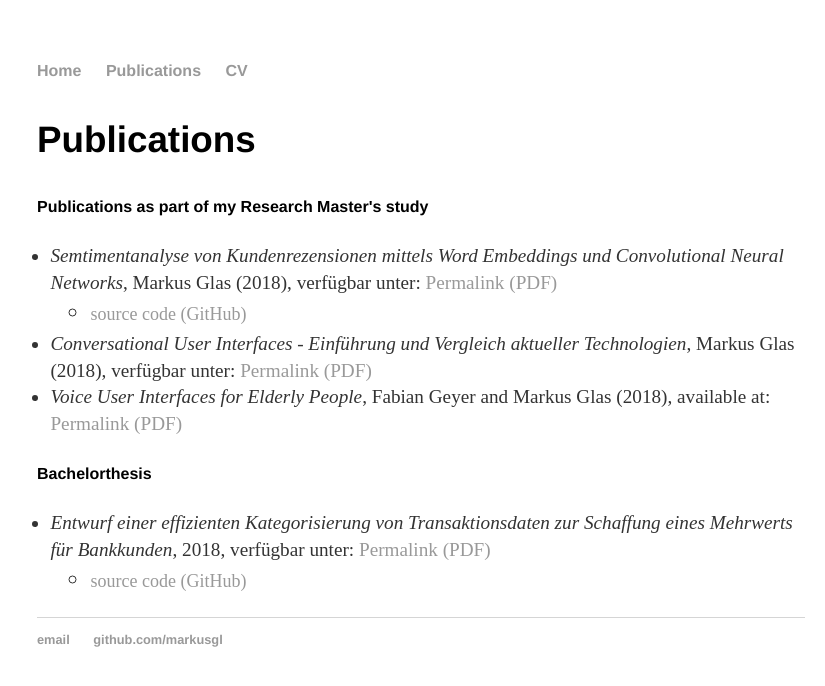
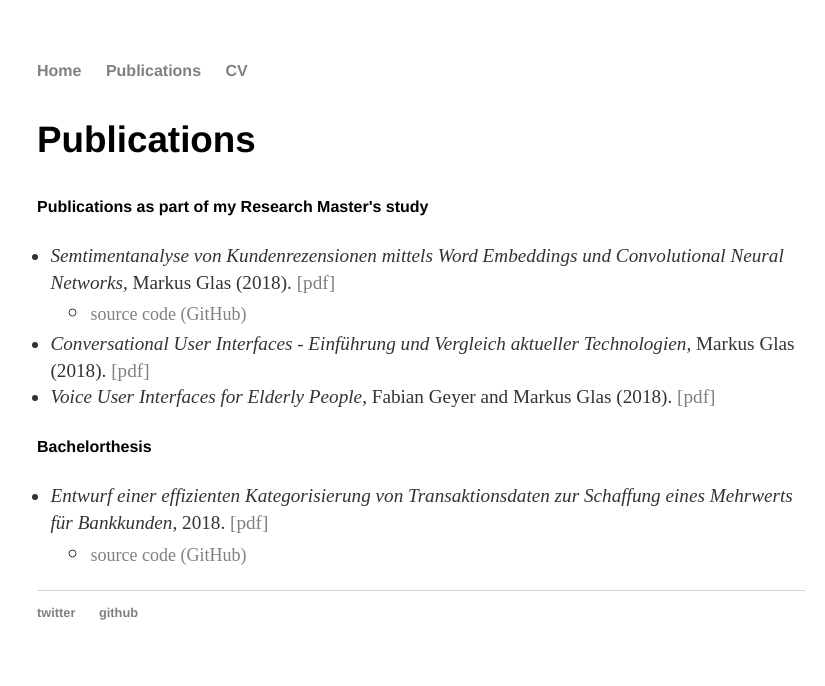
Before and after one commit to markusgl/markusgl.github.io, a Jekyll site: the page built from publications/index.html, in a window 1280 px wide. Shown: the top 686 px of the page, without its empty margins (219-1044 px from the left). Built offline with Jekyll 4.4.1, drawn with Linux system fonts in a browser that asks for light colours.

Commit message:
minor changes

```diff
--- a/_layouts/default.html
+++ b/_layouts/default.html
@@ -23,8 +23,9 @@
 			</div><!-- /.container -->
 			<footer>
 	    		<ul>
-	        		<li><a href="mailto:">email</a></li>
-	        		<li><a target="_blank" href="https://github.com/markusgl">github.com/markusgl</a></li>
+					<!-- <li><a href="mailto:">email</a></li> -->
+					<li><a target="_blank" href="https://twitter.com/markusgl">twitter</a></li>
+	        		<li><a target="_blank" href="https://github.com/markusgl">github</a></li>
 				</ul>
 			</footer>
 		</body>
--- a/css/main.css
+++ b/css/main.css
@@ -1,6 +1,6 @@
 body { margin: 60px auto; word-wrap:break-word; }
 
-a { text-decoration: none; color: #999; }
+a { text-decoration: none; color: #808080; }
 a:hover { text-decoration: underline; }
 
 p, ul { font-size: 1.2em; line-height: 1.4em; color: #333; }
--- a/publications/index.html
+++ b/publications/index.html
@@ -6,17 +6,17 @@ title: Publications
     <p>
         <h5>Publications as part of my Research Master's study</h5>
         <ul class="publ">
-            <li><em>Semtimentanalyse von Kundenrezensionen mittels Word Embeddings und Convolutional Neural Networks</em>, Markus Glas (2018), verfügbar unter: <a href="/docs/Sentiment_CNN.pdf" target="_blank">Permalink (PDF)</a></li>
+            <li><em>Semtimentanalyse von Kundenrezensionen mittels Word Embeddings und Convolutional Neural Networks</em>, Markus Glas (2018). <a href="/docs/Sentiment_CNN.pdf" target="_blank">[pdf]</a></li>
                 <ul>
                     <li><font size=4><a href="https://github.com/markusgl/ECommerceReviewAnalysis" target="_blank">source code (GitHub)</a></font></li>
                 </ul>
-            <li><em>Conversational User Interfaces - Einführung und Vergleich aktueller Technologien</em>, Markus Glas (2018), verfügbar unter: <a href="/docs/Einfuehrung_CUI.pdf" target="_blank">Permalink (PDF)</a></li>
-            <li><em>Voice User Interfaces for Elderly People</em>, Fabian Geyer and Markus Glas (2018), available at: <a href="/docs/VUI_for_elderly.pdf"  target="_blank">Permalink (PDF)</a></li>
+            <li><em>Conversational User Interfaces - Einführung und Vergleich aktueller Technologien</em>, Markus Glas (2018). <a href="/docs/Einfuehrung_CUI.pdf" target="_blank">[pdf]</a></li>
+            <li><em>Voice User Interfaces for Elderly People</em>, Fabian Geyer and Markus Glas (2018). <a href="/docs/VUI_for_elderly.pdf"  target="_blank">[pdf]</a></li>
 
         </ul>
         <h5>Bachelorthesis</h5>
         <ul class="publ">
-        <li><em>Entwurf einer effizienten Kategorisierung von Transaktionsdaten zur Schaffung eines Mehrwerts für Bankkunden</em>, 2018, verfügbar unter: <a href="/docs/Bachelorarbeit.pdf" target="_blank">Permalink (PDF)</a>
+        <li><em>Entwurf einer effizienten Kategorisierung von Transaktionsdaten zur Schaffung eines Mehrwerts für Bankkunden</em>, 2018. <a href="/docs/Bachelorarbeit.pdf" target="_blank">[pdf]</a>
             <ul>
                 <li><font size=4><a href="https://github.com/markusgl/epayment-categorization" target="_blank">source code (GitHub)</a></font></li>
             </ul>
```
